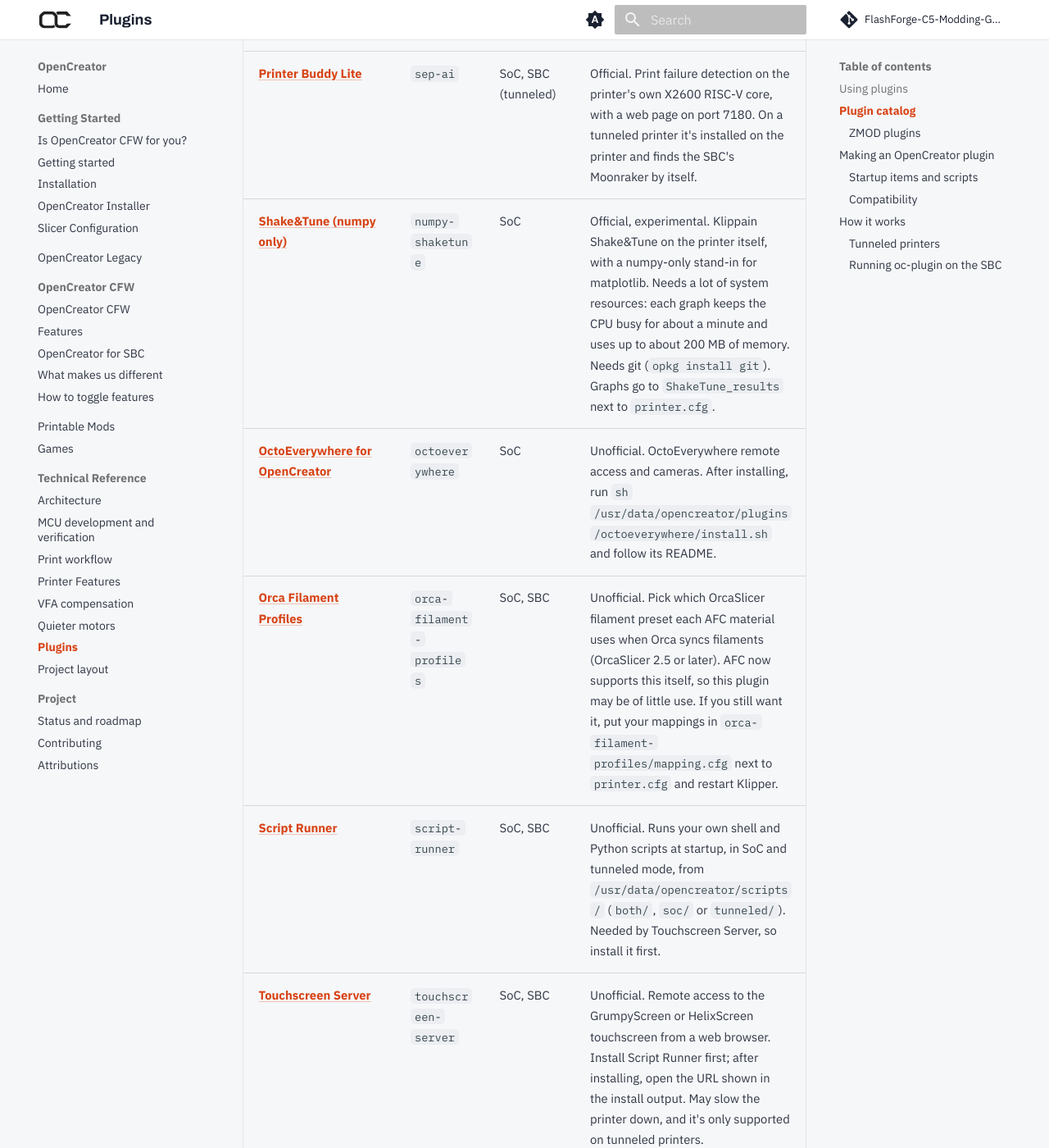
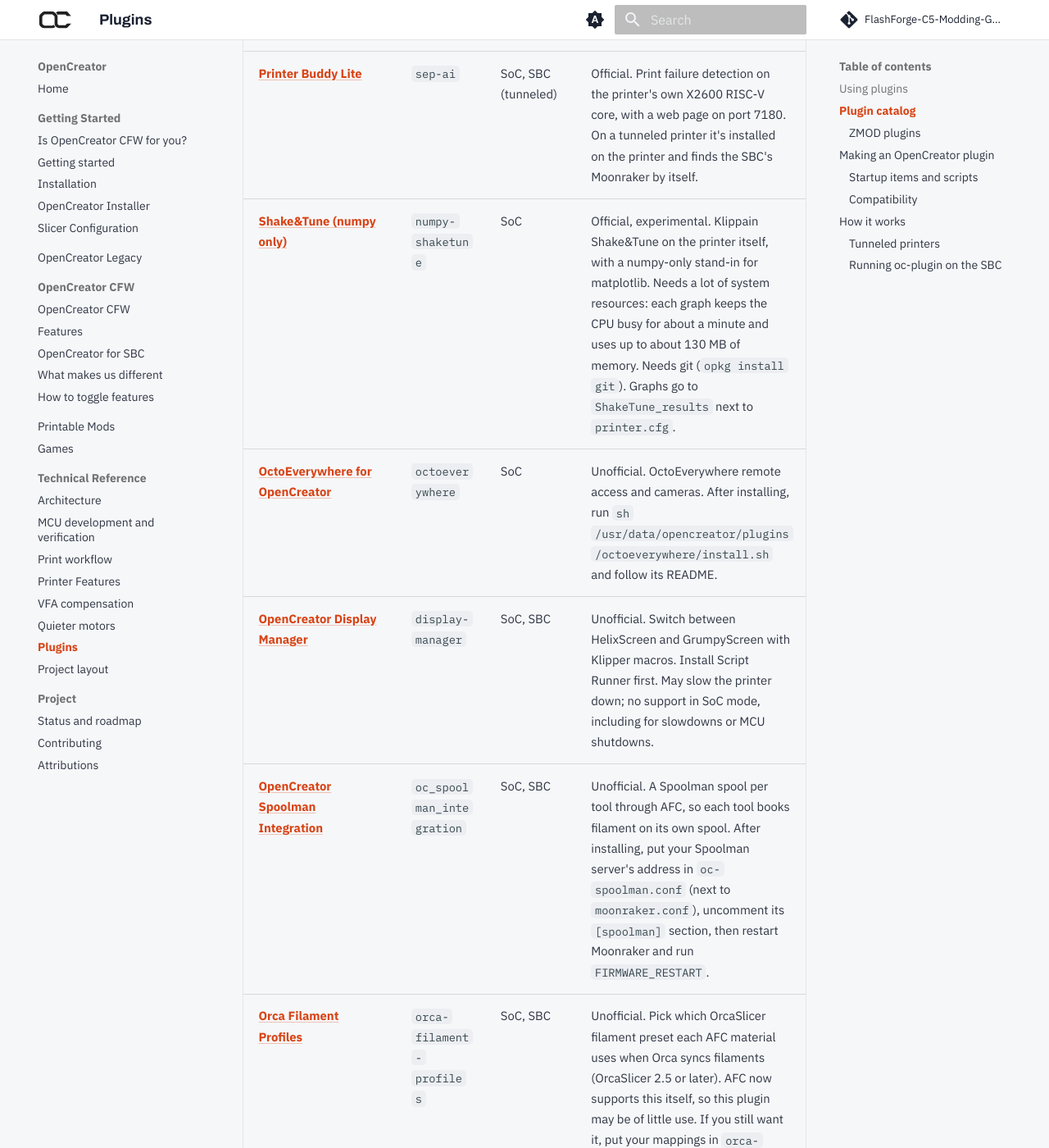
Before and after one commit to FlashForge-C5-Modding-Group/OpenCreator, an MkDocs documentation site: the page built from docs/plugins.md, in a window 1280 px wide and 1400 px high, scrolled down 1841 px. Shown: the whole window at 82% size. Built offline with MkDocs 1.6.1 and Material for MkDocs 9.7.7, drawn with Linux system fonts in a browser that asks for light colours; comment, search, counter and statistics services are not loaded; some of the changed text lies outside the part shown.

Commit message:
plugins: marketplace macro, display manager, spoolman and samba in the catalog

```diff
--- a/docs/plugins.md
+++ b/docs/plugins.md
@@ -40,9 +40,12 @@ where each one runs (SoC, SBC or both). Install one by its id, for example `oc-p
 | --- | --- | --- | --- |
 | [Hello OpenCreator](https://github.com/FlashForge-C5-Modding-Group/OpenCreator-Plugin-Example) | `hello` | SoC, SBC | Official. The example plugin: a Klippy module, a macro and a Moonraker endpoint. |
 | [Printer Buddy Lite](https://github.com/FlashForge-C5-Modding-Group/printer-buddy-lite) | `sep-ai` | SoC, SBC (tunneled) | Official. Print failure detection on the printer's own X2600 RISC-V core, with a web page on port 7180. On a tunneled printer it's installed on the printer and finds the SBC's Moonraker by itself. |
-| [Shake&Tune (numpy only)](https://github.com/FlashForge-C5-Modding-Group/numpy-shaketune) | `numpy-shaketune` | SoC | Official, experimental. Klippain Shake&Tune on the printer itself, with a numpy-only stand-in for matplotlib. Needs a lot of system resources: each graph keeps the CPU busy for about a minute and uses up to about 200 MB of memory. Needs git (`opkg install git`). Graphs go to `ShakeTune_results` next to `printer.cfg`. |
+| [Shake&Tune (numpy only)](https://github.com/FlashForge-C5-Modding-Group/numpy-shaketune) | `numpy-shaketune` | SoC | Official, experimental. Klippain Shake&Tune on the printer itself, with a numpy-only stand-in for matplotlib. Needs a lot of system resources: each graph keeps the CPU busy for about a minute and uses up to about 130 MB of memory. Needs git (`opkg install git`). Graphs go to `ShakeTune_results` next to `printer.cfg`. |
 | [OctoEverywhere for OpenCreator](https://github.com/KidCe/opencreator-octoeverywhere) | `octoeverywhere` | SoC | Unofficial. OctoEverywhere remote access and cameras. After installing, run `sh /usr/data/opencreator/plugins/octoeverywhere/install.sh` and follow its README. |
+| [OpenCreator Display Manager](https://github.com/pappicio/display-manager) | `display-manager` | SoC, SBC | Unofficial. Switch between HelixScreen and GrumpyScreen with Klipper macros. Install Script Runner first. May slow the printer down; no support in SoC mode, including for slowdowns or MCU shutdowns. |
+| [OpenCreator Spoolman Integration](https://github.com/JayKuswahey/OpenCreator-Plugin-Spoolman) | `oc_spoolman_integration` | SoC, SBC | Unofficial. A Spoolman spool per tool through AFC, so each tool books filament on its own spool. After installing, put your Spoolman server's address in `oc-spoolman.conf` (next to `moonraker.conf`), uncomment its `[spoolman]` section, then restart Moonraker and run `FIRMWARE_RESTART`. |
 | [Orca Filament Profiles](https://github.com/Xmister/opencreator-orca-filament-profiles) | `orca-filament-profiles` | SoC, SBC | Unofficial. Pick which OrcaSlicer filament preset each AFC material uses when Orca syncs filaments (OrcaSlicer 2.5 or later). AFC now supports this itself, so this plugin may be of little use. If you still want it, put your mappings in `orca-filament-profiles/mapping.cfg` next to `printer.cfg` and restart Klipper. |
+| [Samba Share](https://github.com/pappicio/samba-share) | `samba-share` | SoC, SBC | Unofficial. Shares `/usr/data` on the network over SMB. Needs Entware. The share is writable with guest access, so use it only on a trusted local network. |
 | [Script Runner](https://github.com/pappicio/oc-script-runner) | `script-runner` | SoC, SBC | Unofficial. Runs your own shell and Python scripts at startup, in SoC and tunneled mode, from `/usr/data/opencreator/scripts/` (`both/`, `soc/` or `tunneled/`). Needed by Touchscreen Server, so install it first. |
 | [Touchscreen Server](https://github.com/pappicio/touchscreen-server-plugin) | `touchscreen-server` | SoC, SBC | Unofficial. Remote access to the GrumpyScreen or HelixScreen touchscreen from a web browser. Install Script Runner first; after installing, open the URL shown in the install output. May slow the printer down, and it's only supported on tunneled printers. |
 
@@ -65,6 +68,13 @@ macros. It opens a dialog listing every plugin with its version, greyed out if i
 manifest is broken. Tap one for its description, author, what it adds to Klipper and Moonraker, and where it
 came from. `oc-plugin sync` rebuilds the list (as `config/plugins/_oc-plugins.cfg`) every time Klipper
 starts, so it stays current. Installing, updating and removing still happen over SSH.
+
+To browse every plugin in the catalog, run `OC_PLUGIN_MARKET`, tap **Plugin Marketplace** in GrumpyScreen's
+macros, or tap **Marketplace** at the bottom of the `OC_PLUGINS` dialog. Official plugins are blue, unofficial
+ones yellow, installed ones grey and ones that don't run on this printer red. Tap one for its description,
+author, notes, link and the `oc-plugin install` command for it. The list comes from the catalog the printer last
+fetched: it's refreshed at every boot and whenever `oc-plugin search`, `install` or `update` runs, and Klipper
+shows the new list from its next start.
 
 ### ZMOD plugins
 
```
